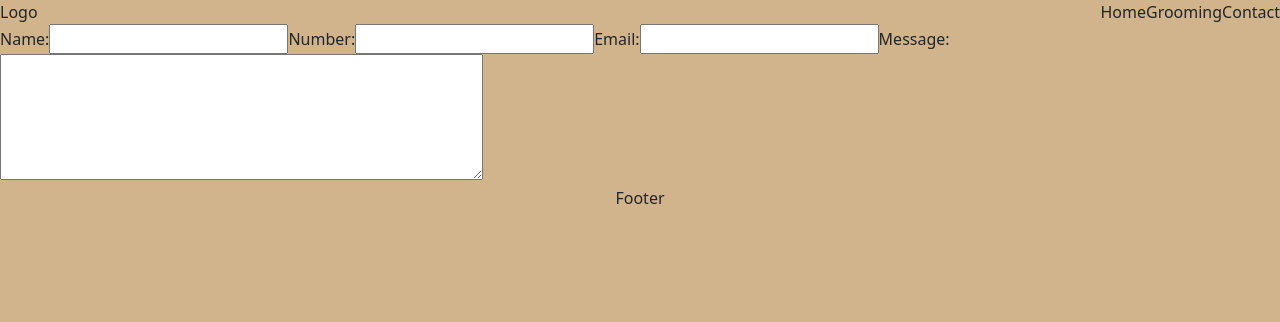
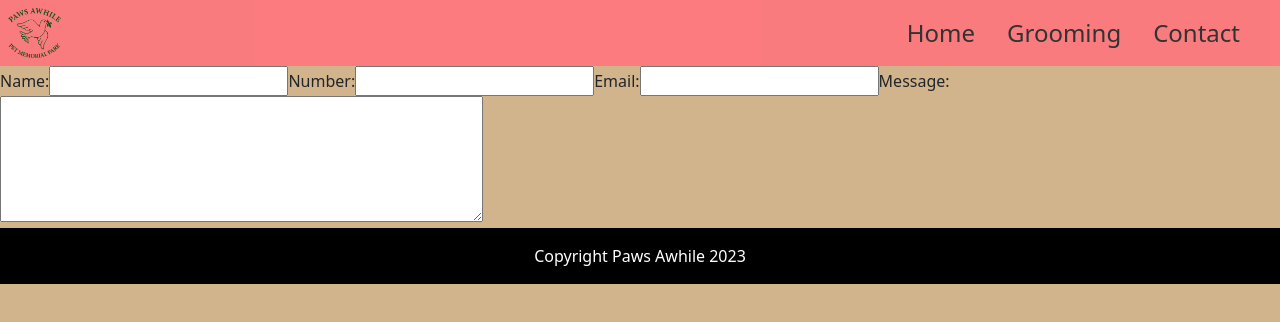
Before and after one commit to MatchaSage/pawsawhile, a React (Vite) app: page /Contact in a window 1280 px wide. Shown: the top 322 px of the page. Built offline with nearby package versions, Linux system fonts and the light colour scheme.

Commit message:
bear upload

```diff
--- a/index.html
+++ b/index.html
@@ -2,7 +2,8 @@
 <html lang="en">
   <head>
     <meta charset="UTF-8" />
-    <link rel="icon" type="image/svg+xml" href="/vite.svg" />
+    <link rel="preconnect" href="https://fonts.googleapis.com" />
+    <link rel="preconnect" href="https://fonts.gstatic.com" crossorigin />
     <meta name="viewport" content="width=device-width, initial-scale=1.0" />
     <title>Paws Awhile</title>
   </head>
--- a/src/App.css
+++ b/src/App.css
@@ -1,6 +1,36 @@
 * {
   box-sizing: border-box;
 }
+
+body {
+  font-family: "Inter" Arial, Helvetica, sans-serif !important;
+  background-color: #ff757d;
+}
+
+/*Header Start*/
+
+header {
+  opacity: 0.9;
+  background-color: #ff757d;
+}
+
+header a {
+  font-size: 1.5rem;
+}
+
+header a:hover {
+  color: #004812;
+}
+header img {
+  height: 50px;
+}
+
+@media screen and (max-width: 600px) {
+  header a {
+    font-size: 1rem;
+  }
+}
+/*Header End*/
 
 /*Hero Start*/
 .paws-hero {
@@ -26,20 +56,62 @@
 .hero-text h2 {
   font-size: 3rem;
 }
+
+@media screen and (max-width: 600px) {
+  .hero-text h1 {
+    font-size: 3rem;
+  }
+  .hero-text h2 {
+    font-size: 2rem;
+  }
+}
 /*Hero End*/
+
+/*Paws About Start*/
+.paws-about-content {
+  gap: 30px;
+}
+.paws-about-text {
+  max-width: 700px;
+}
+
+@media screen and (max-width: 600px) {
+  .paws-about img {
+    max-width: 80% !important;
+  }
+}
+/*Paws About End*/
 
 /*Grounds Start*/
 .paws-grounds {
   height: 90vh;
+  background-color: #ff757d !important;
 }
 
 .grounds-background {
-  background-image: url("./images/grounds1.JPG");
-  background-size: cover;
-  background-repeat: no-repeat;
-  background-position: 50% 50%;
+  background-color: #ff757d;
 }
 /*Grounds End*/
+
+/*Memorial Start*/
+.k9-memorial iframe {
+  max-width: 90%;
+}
+/*Memorial End*/
+
+/*Testimonial Start*/
+
+.paws-testimonials {
+  background-color: #db4f57;
+}
+.testimonial-container {
+  gap: 20px;
+}
+
+.testimonial {
+  max-width: 600px;
+}
+/*Testimonial End*/
 
 /*Location Start*/
 .paws-location iframe {
@@ -47,10 +119,22 @@
 }
 /*Location End*/
 
+/*Joe About Start*/
+
+/*Joe About End*/
+
+/*Proposition Start*/
 .paws-proposition {
   color: white;
+  background-color: #8f252b;
+}
+/*Proposition End*/
+
+/*Footer Start*/
+footer {
   background-color: black;
 }
+/*Footer End*/
 
 /*Grooming Styling*/
 
--- a/src/components/Footer.jsx
+++ b/src/components/Footer.jsx
@@ -1,5 +1,9 @@
 import React from "react";
 
 export default function Footer() {
-  return <div className="d-flex justify-content-center">Footer</div>;
+  return (
+    <footer className="d-flex justify-content-center p-3 text-white">
+      Copyright Paws Awhile 2023
+    </footer>
+  );
 }
--- a/src/components/Header.jsx
+++ b/src/components/Header.jsx
@@ -1,14 +1,25 @@
 import React from "react";
 import { Link } from "react-router-dom";
+import logo from "../images/paws_logo.png";
 export default function Header() {
   return (
-    <header>
-      <nav className="d-flex justify-content-between">
-        <div className="logo-container">Logo</div>
-        <div className="navigation-container">
-          <Link to="/">Home</Link>
-          <Link to="/Grooming">Grooming</Link>
-          <Link to="/Contact">Contact</Link>
+    <header className="sticky-top">
+      <nav className="d-flex justify-content-between align-items-center p-2">
+        <div className="logo-container">
+          <Link to="/">
+            <img src={logo} alt="Paws Logo" />
+          </Link>
+        </div>
+        <div className="navigation-container px-3">
+          <Link to="/" className="px-3 ">
+            Home
+          </Link>
+          <Link to="/Grooming" className="px-3">
+            Grooming
+          </Link>
+          <Link to="/Contact" className="px-3">
+            Contact
+          </Link>
         </div>
       </nav>
     </header>
--- a/src/components/cemetary/AboutJoe.jsx
+++ b/src/components/cemetary/AboutJoe.jsx
@@ -1,11 +1,16 @@
 import React from "react";
+import Bear from "../../images/bear";
 
 export default function AboutJoe() {
   return (
     <div className="about-joe d-flex flex-column align-items-center">
       <h1>About</h1>
       <div className="about-joe-content d-flex justify-content-between">
-        <img src="" alt="Joe Picture" style={{ height: "200px" }} />
+        <img
+          src={Bear}
+          alt="Joe Picture"
+          style={{ height: "200px", maxWidth: "50%" }}
+        />
         <p>
           Lorem, ipsum dolor sit amet consectetur adipisicing elit. Dolores
           officiis cum eos magni iste quam excepturi vel? Enim consectetur in,
--- a/src/components/cemetary/K9Memorial.jsx
+++ b/src/components/cemetary/K9Memorial.jsx
@@ -2,7 +2,7 @@ import React from "react";
 
 export default function K9Memorial() {
   return (
-    <div className="k9-memorial d-flex flex-column align-items-center ">
+    <div className="k9-memorial d-flex flex-column align-items-center py-5 bg-light">
       <h1>K9 Memorial</h1>
       <iframe
         width="560"
--- a/src/components/cemetary/PawsAbout.jsx
+++ b/src/components/cemetary/PawsAbout.jsx
@@ -2,22 +2,29 @@ import React from "react";
 import CemetaryEntrance from "../../images/cemetaryEntrance.jpg";
 export default function PawsAbout() {
   return (
-    <div className="paws-about">
-      <div className="paws-about-header d-flex justify-content-center">
-        <h1>Pet Memorial Park</h1>
+    <div className="paws-about p-5 bg-light">
+      <div className="paws-about-header d-flex justify-content-center ">
+        <h1 className="mb-4">Pet Memorial Park</h1>
       </div>
-      <div className="paws-about-content d-flex flex-row justify-content-center">
-        <p className="w-50">
-          Lorem ipsum dolor sit amet consectetur, adipisicing elit. Molestias,
-          optio error ipsum, rerum amet eum corrupti in suscipit, debitis
-          voluptatibus cupiditate dolor neque sapiente laudantium! Nihil
-          obcaecati animi quibusdam labore.
+      <div className="paws-about-content d-flex flex-column justify-content-center align-items-center align-items-md-start flex-md-row">
+        <p className="paws-about-text">
+          Lorem ipsum dolor sit amet consectetur adipisicing elit. Commodi odio
+          beatae labore id! Dolorum maiores dolorem nisi, doloremque laudantium
+          inventore eum voluptatibus illum provident, assumenda laboriosam neque
+          cupiditate nesciunt voluptates iusto consequatur quasi ducimus nam
+          error totam exercitationem ipsum libero. Corrupti voluptatibus dolorem
+          assumenda unde iure quis tenetur itaque? Neque eligendi hic esse, sit
+          nam commodi doloribus eveniet reprehenderit, ut alias perferendis quae
+          eaque rerum explicabo vel nisi recusandae? Quisquam, voluptatibus quam
+          recusandae delectus ab quo accusantium, eum autem amet nihil natus
+          nemo? Sit ad doloribus asperiores harum debitis laboriosam repellendus
+          saepe dicta delectus et! Alias itaque corrupti a iste?
         </p>
         <img
-          className="img-fluid"
-          style={{ height: "200px" }}
+          className="img-fluid justify-content-center"
           src={CemetaryEntrance}
           alt="About Photo"
+          style={{ maxWidth: "50%", height: "auto" }}
         />
       </div>
     </div>
--- a/src/components/cemetary/PawsGrounds.jsx
+++ b/src/components/cemetary/PawsGrounds.jsx
@@ -4,19 +4,14 @@ export default function PawsGrounds() {
   return (
     <div className="paws-grounds">
       <div className="grounds-background h-100">
-        <div
-          className="h-100 mask"
-          style={{ backgroundColor: "rgba(0, 0, 0, 0.4)" }}
-        >
-          <div className="grounds-content text-white d-flex flex-column justify-content-center align-items-center h-100">
-            <h1 className=" ">Grounds</h1>
-            <p>
-              Lorem ipsum, dolor sit amet consectetur adipisicing elit.
-              Assumenda, corrupti in. Sint velit earum, quia sequi commodi
-              placeat veritatis ducimus quam ipsam consequuntur hic magnam modi
-              obcaecati maxime ipsum amet!
-            </p>
-          </div>
+        <div className="grounds-content text-white d-flex flex-column justify-content-center align-items-center h-100">
+          <h1 className=" ">Grounds</h1>
+          <p>
+            Lorem ipsum, dolor sit amet consectetur adipisicing elit. Assumenda,
+            corrupti in. Sint velit earum, quia sequi commodi placeat veritatis
+            ducimus quam ipsam consequuntur hic magnam modi obcaecati maxime
+            ipsum amet!
+          </p>
         </div>
       </div>
     </div>
--- a/src/components/cemetary/PawsLocation.jsx
+++ b/src/components/cemetary/PawsLocation.jsx
@@ -2,7 +2,7 @@ import React from "react";
 
 export default function PawsLocation() {
   return (
-    <div className="paws-location d-flex flex-column align-items-center py-5">
+    <div className="paws-location d-flex flex-column align-items-center py-5 bg-light">
       <h1>Location</h1>
       <iframe
         src="https://www.google.com/maps/embed?pb=!1m18!1m12!1m3!1d2999.6040468476167!2d-81.63459392337164!3d41.252182104369936!2m3!1f0!2f0!3f0!3m2!1i1024!2i768!4f13.1!3m3!1m2!1s0x8830dc4c18355617%3A0xa26a5357fe6bd84!2sPaws%20Awhile%20Pet%20Memorial%20Park!5e0!3m2!1sen!2sus!4v1686453686540!5m2!1sen!2sus"
--- a/src/components/cemetary/PawsProposition.jsx
+++ b/src/components/cemetary/PawsProposition.jsx
@@ -3,7 +3,7 @@ import { Link } from "react-router-dom";
 
 export default function PawsProposition() {
   return (
-    <div className="paws-proposition d-flex justify-content-center align-items-center flex-column">
+    <div className="paws-proposition d-flex justify-content-center align-items-center flex-column p-3">
       <p>
         Lorem ipsum dolor, sit amet consectetur adipisicing elit. Explicabo
         similique in odit expedita sit ad nihil, exercitationem eos quo
--- a/src/components/cemetary/PawsTestimonials.jsx
+++ b/src/components/cemetary/PawsTestimonials.jsx
@@ -2,13 +2,13 @@ import React from "react";
 
 export default function PawsTestimonials() {
   return (
-    <div className="paws-testimonials d-flex flex-column">
+    <div className="paws-testimonials d-flex flex-column p-5 text-light">
       <h1 className="align-self-center">Testimonials</h1>
-      <div className="testimonial-container d-flex flex-row">
-        <p>
-          Lorem, ipsum dolor sit amet consectetur adipisicing elit. Cumque esse
-          nesciunt iure laborum possimus cupiditate, blanditiis delectus nulla
-          veritatis itaque.
+      <div className="testimonial-container d-flex flex-column flex-md-row">
+        <p className="testimonial">
+          Lorem ipsum dolor sit, amet consectetur adipisicing elit. Incidunt
+          ipsum eius recusandae error vel odio voluptatem. Aut earum consectetur
+          voluptatibus?
         </p>
         <p>
           Lorem ipsum dolor sit amet consectetur adipisicing elit. Possimus
```
Also changed, not shown: src/images/paws_logo.png (added), 1 other file (tests, documents, lock files or other folders).
